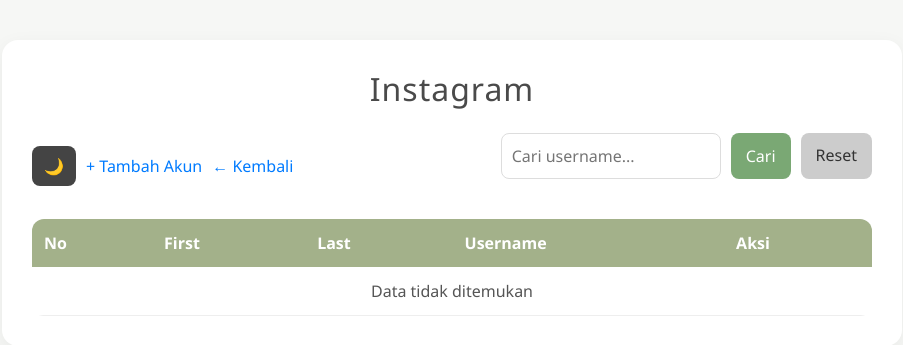
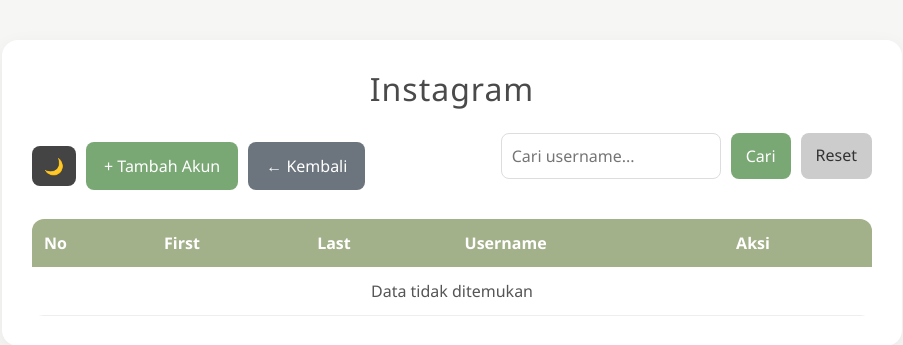
Before and after one commit to rosianatrimia-bot/django, a Django app: page /sosmed/instagram/ in a window 1280 px wide. Shown: the top 345 px of the page, without its empty margins (188-1091 px from the left). Run offline with Django 3.2, Linux system fonts and the light colour scheme; data that the repository does not hold is empty; some libraries are stand-ins or nearby versions.

Commit message:
Add styles for left tools and buttons

```diff
--- a/static/css/style.css
+++ b/static/css/style.css
@@ -361,3 +361,33 @@ body.dark-mode .container {
     background-color: #2a2a2a;
     color: white;
 }
+
+.left-tools {
+    display: flex;
+    align-items: center;
+    gap: 10px;
+}
+
+.btn-add,
+.btn-back {
+    display: inline-block;
+    padding: 12px 18px;
+    border-radius: 8px;
+    color: white;
+    text-decoration: none;
+}
+
+.btn-add {
+    background-color: #7aa874;
+}
+
+.btn-back {
+    background-color: #6c757d;
+}
+
+.btn-add:hover,
+.btn-back:hover {
+    color: white;
+    text-decoration: none;
+    opacity: 0.9;
+}
```
